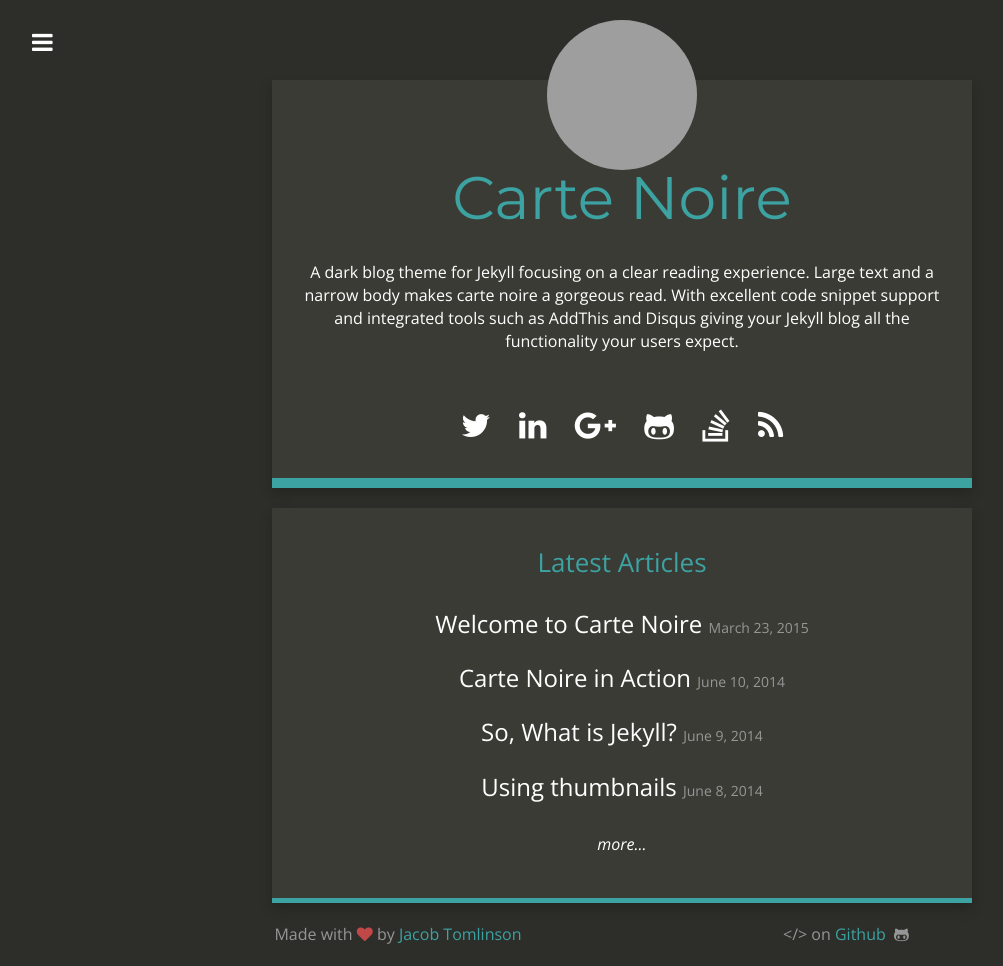
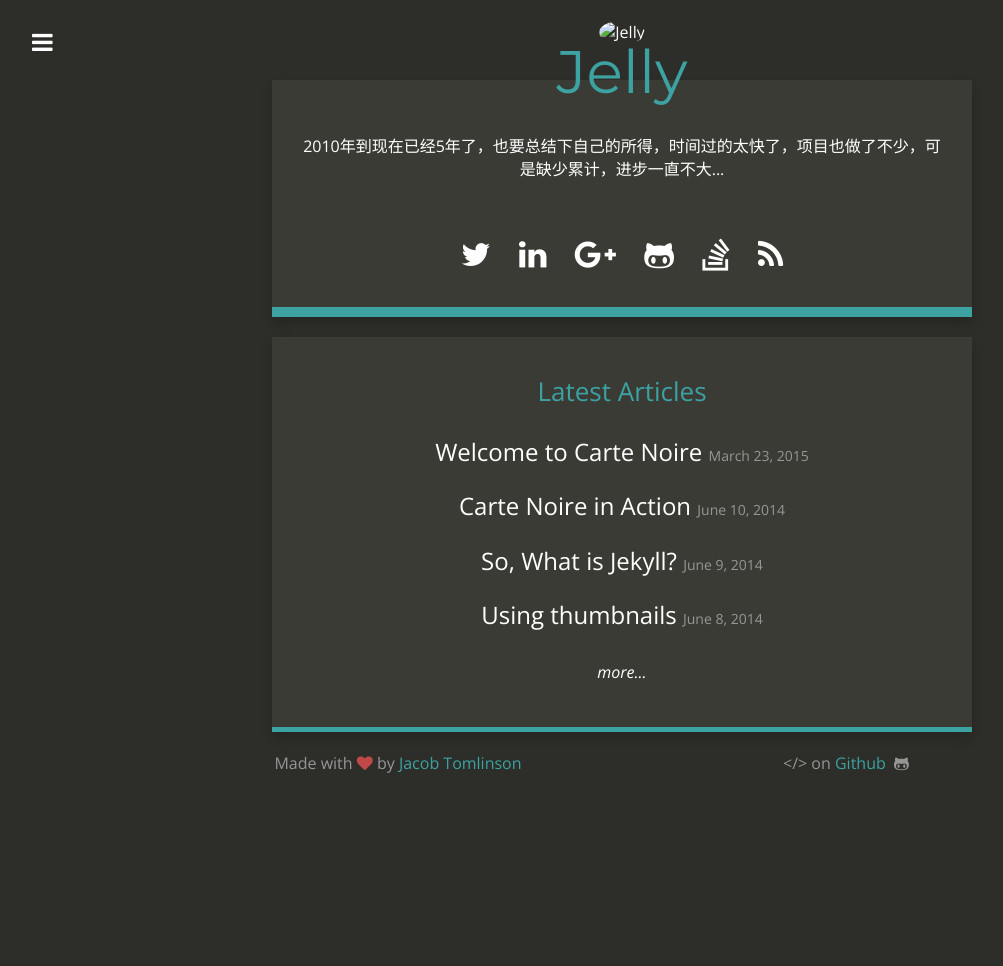
Before and after one commit to JellyGD/jellygd.github.io, a Jekyll site: the page built from index.html, in a window 1280 px wide. Shown: the whole page, without its empty margins (18-1021 px from the left). Built offline with Jekyll 4.4.1, drawn with Linux system fonts in a browser that asks for light colours; nearby versions of some CDN libraries; Markdown is read by kramdown in place of the engine named in the settings; after the commit the page ends 900 px from its top, so only the background shows below that; grey boxes are pictures that could not be loaded.

Commit message:
修改基本信息

```diff
--- a/_config.yml
+++ b/_config.yml
@@ -1,14 +1,14 @@
 # Site settings
-title: "Carte Noire"
-email: jacob@jacobtomlinson.co.uk
-description: "A dark blog theme for Jekyll."
+title: "Jelly"
+email: 651247149@qq.com
+description: "我的博客"
 baseurl: ""
 url: "http://carte-noire.jacobtomlinson.co.uk/"
-title_description: "A dark blog theme for Jekyll focusing on a clear reading experience. Large text and a narrow body makes carte noire a gorgeous read. With excellent code snippet support and integrated tools such as AddThis and Disqus giving your Jekyll blog all the functionality your users expect."
-title_image: "http://www.gravatar.com/avatar/00000000000000000000000000000000?s=500&d=mm"
-google_analytics: "UA-20365477-4"
+title_description: "2010年到现在已经5年了，也要总结下自己的所得，时间过的太快了，项目也做了不少，可是缺少累计，进步一直不大..."
+title_image: ""
+google_analytics: ""
 disqus_account: cartenoire
-github_repository: https://github.com/jacobtomlinson/carte-noire
+github_repository: https://github.com/jellygd
 addthis_id: ra-513c6fa83da6ec67
 post_limit: 5
 
```
